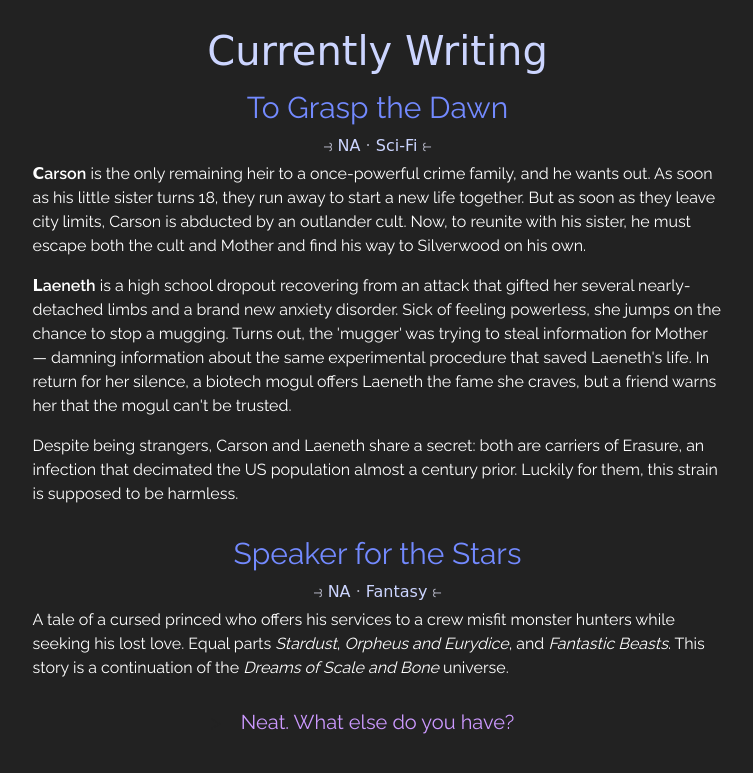
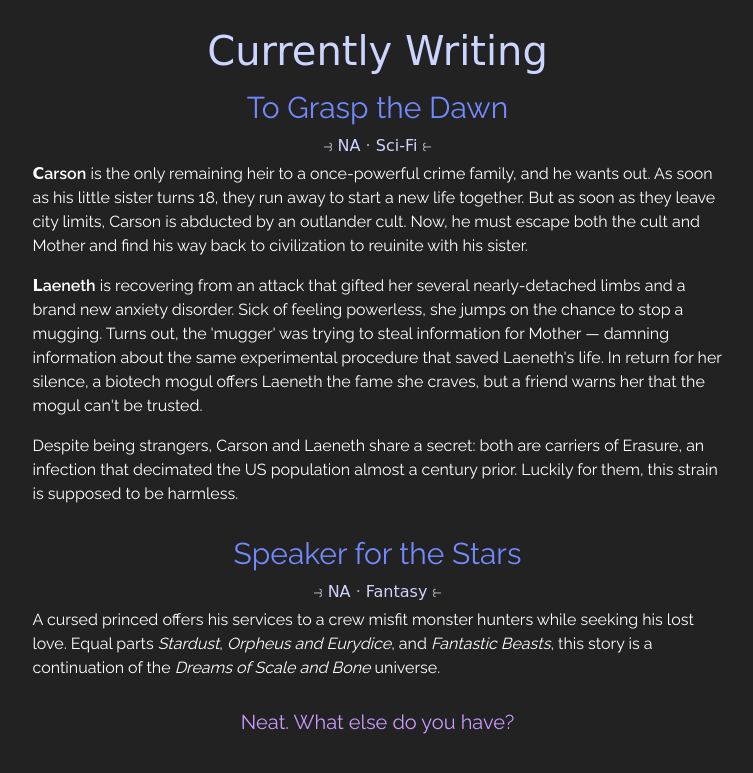
Before and after one commit to EchoeOtto/echoeotto.github.io, a website: page stories.html in a window 1280 px wide. Shown: the part 895-1668 px from the top of the page, without its empty margins (255-1008 px from the left). Drawn offline with Linux system fonts and the light colour scheme; a web font is replaced by a local one.

Commit message:
More blurb tweaks

```diff
--- a/stories.html
+++ b/stories.html
@@ -60,8 +60,8 @@
           <li class="novels-list--book__tags--tag">Sci-Fi</li>
         </ul>
         <article class="novels-list--book__blurb">
-          <p><strong>Carson</strong> is the only remaining heir to a once-powerful crime family, and he wants out. As soon as his little sister turns 18, they run away to start a new life together. But as soon as they leave city limits, Carson is abducted by an outlander cult. Now, to reunite with his sister, he must escape both the cult and Mother and find his way to Silverwood on his own.</p>
-          <p><strong>Laeneth</strong> is a high school dropout recovering from an attack that gifted her several nearly-detached limbs and a brand new anxiety disorder. Sick of feeling powerless, she jumps on the chance to stop a mugging. Turns out, the 'mugger' was trying to steal information for Mother — damning information about the same experimental procedure that saved Laeneth's life. In return for her silence, a biotech mogul offers Laeneth the fame she craves, but a friend warns her that the mogul can't be trusted.</p>
+          <p><strong>Carson</strong> is the only remaining heir to a once-powerful crime family, and he wants out. As soon as his little sister turns 18, they run away to start a new life together. But as soon as they leave city limits, Carson is abducted by an outlander cult. Now, he must escape both the cult and Mother and find his way back to civilization to reuinite with his sister.</p>
+          <p><strong>Laeneth</strong> is recovering from an attack that gifted her several nearly-detached limbs and a brand new anxiety disorder. Sick of feeling powerless, she jumps on the chance to stop a mugging. Turns out, the 'mugger' was trying to steal information for Mother — damning information about the same experimental procedure that saved Laeneth's life. In return for her silence, a biotech mogul offers Laeneth the fame she craves, but a friend warns her that the mogul can't be trusted.</p>
           <p>Despite being strangers, Carson and Laeneth share a secret: both are carriers of Erasure, an infection that decimated the US population almost a century prior. Luckily for them, this strain is supposed to be harmless.</p>
         </article>
       </li>
@@ -72,7 +72,7 @@
           <li class="novels-list--book__tags--tag">Fantasy</li>
         </ul>
         <article class="novels-list--book__blurb">
-          <p>A tale of a cursed princed who offers his services to a crew misfit monster hunters while seeking his lost love. Equal parts <em>Stardust</em>, <em>Orpheus and Eurydice</em>, and <em>Fantastic Beasts</em>. This story is a continuation of the <em>Dreams of Scale and Bone</em> universe.</p>
+          <p>A cursed princed offers his services to a crew misfit monster hunters while seeking his lost love. Equal parts <em>Stardust</em>, <em>Orpheus and Eurydice</em>, and <em>Fantastic Beasts</em>, this story is a continuation of the <em>Dreams of Scale and Bone</em> universe.</p>
         </article>
         </ul>
       </li>
```
